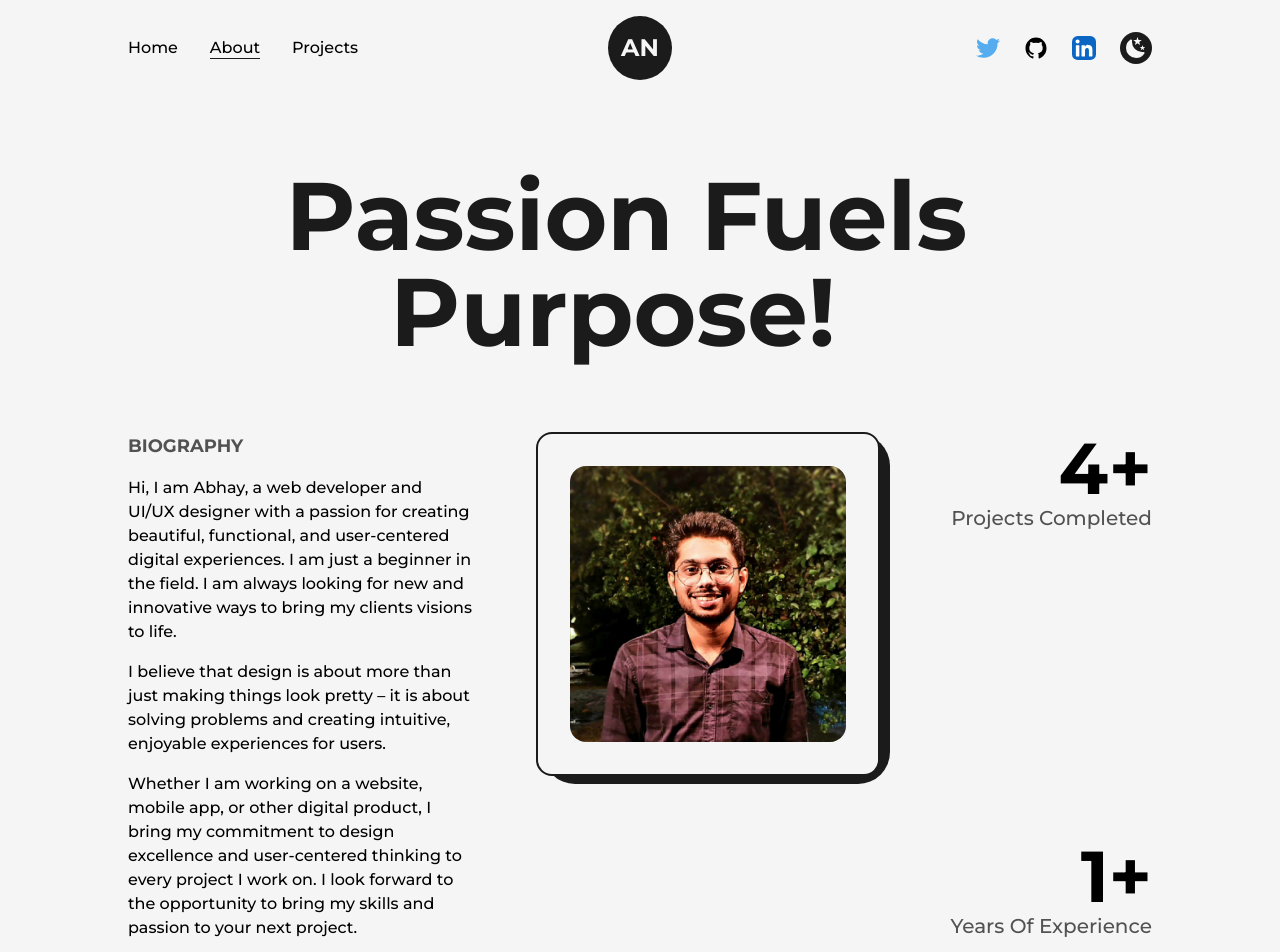
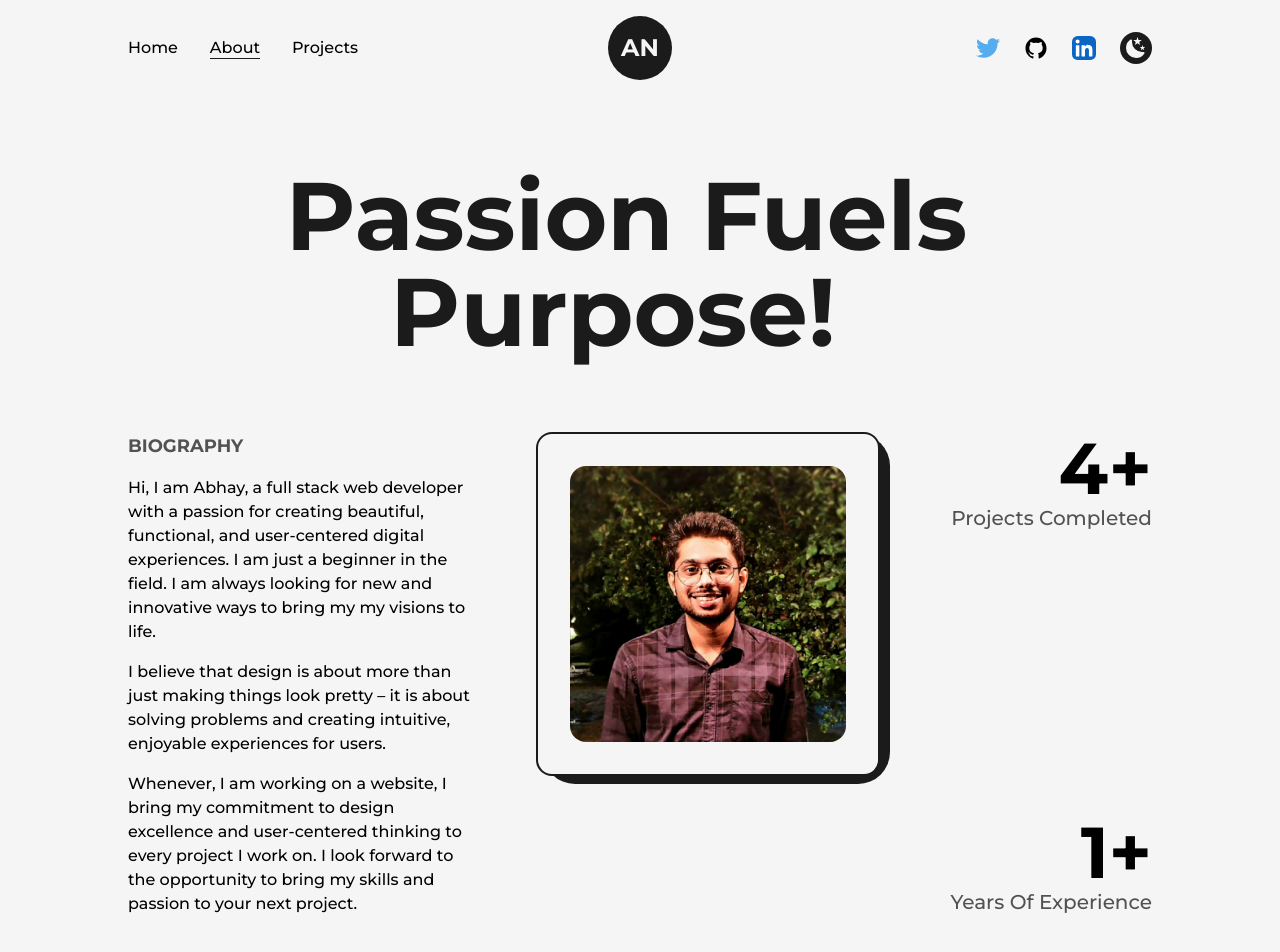
Before and after one commit to abhay-25/Portfolio, a Next.js app: page /about in a window 1280 px wide. Shown: the top 952 px of the page. Built offline with nearby package versions, Linux system fonts and the light colour scheme.

Commit message:
Update about.js

```diff
--- a/src/pages/about.js
+++ b/src/pages/about.js
@@ -56,11 +56,11 @@ const about = () => {
                 Biography
               </h2>
               <p className="font-medium">
-                Hi, I am Abhay, a web developer and UI/UX designer with a
+                Hi, I am Abhay, a full stack web developer with a
                 passion for creating beautiful, functional, and user-centered
                 digital experiences. I am just a beginner in the field. I
                 am always looking for new and innovative ways to bring my
-                clients visions to life.
+                my visions to life.
               </p>
               <p className="my-4 font-medium">
                 I believe that design is about more than just making things look
@@ -68,8 +68,7 @@ const about = () => {
                 enjoyable experiences for users.
               </p>
               <p className="font-medium">
-                Whether I am working on a website, mobile app, or other digital
-                product, I bring my commitment to design excellence and
+                Whenever, I am working on a website, I bring my commitment to design excellence and
                 user-centered thinking to every project I work on. I look
                 forward to the opportunity to bring my skills and passion to
                 your next project.
```
